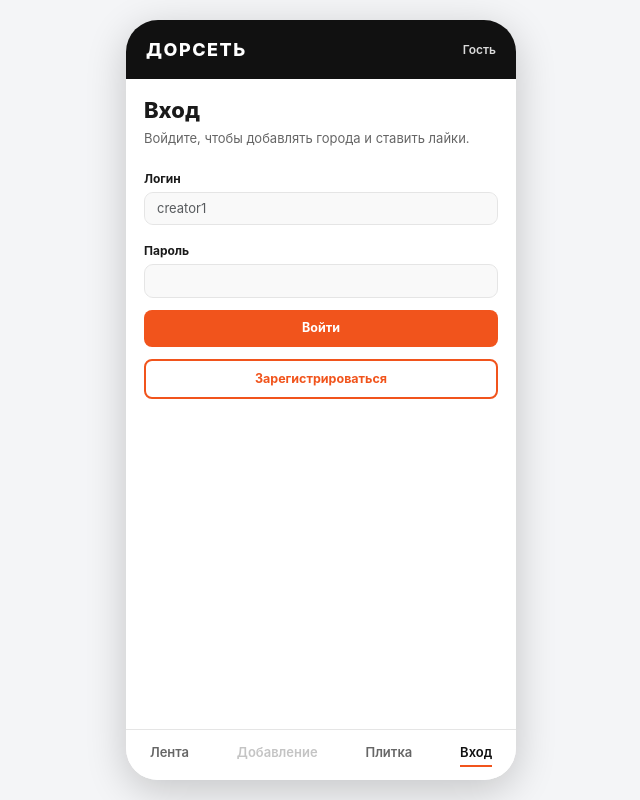
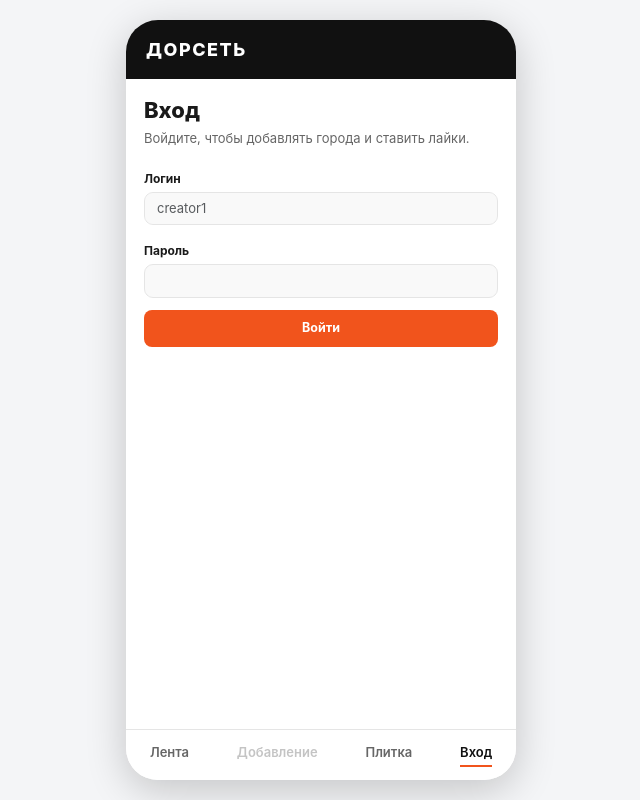
Before and after one commit to leewnaaa/road-network-frontend, a React (Vite) app: page /login in a window 1280 px wide. Shown: the whole page, without its empty margins (319-959 px from the left). Built offline with nearby package versions, Linux system fonts and the light colour scheme; no server answers.

Commit message:
Lab 6: remove username from header and registration button; fix errors.ts types

```diff
--- a/src/components/AppHeader.tsx
+++ b/src/components/AppHeader.tsx
@@ -1,17 +1,11 @@
 import { FC } from 'react'
 import { Link } from 'react-router-dom'
 import { ROUTES } from '../Routes'
-import { useAppSelector } from '../store'
 
-export const AppHeader: FC = () => {
-  const { isAuthenticated, username } = useAppSelector((state) => state.user)
-
-  return (
+export const AppHeader: FC = () => (
   <header className="main-header">
     <Link to={ROUTES.FEED} className="logo">
       ДОРСЕТЬ
     </Link>
-      <span className="header-user">{isAuthenticated ? `👤 ${username}` : 'Гость'}</span>
   </header>
 )
-}
--- a/src/index.css
+++ b/src/index.css
@@ -403,19 +403,6 @@ p { margin-bottom: 0; }
 /* ============================================
    ЛР6: авторизация, добавление, удаление, загрузка
    ============================================ */
-.main-header {
-  display: flex;
-  align-items: center;
-  justify-content: space-between;
-}
-
-.header-user {
-  color: #fff;
-  font-size: 12px;
-  font-weight: 600;
-  opacity: .85;
-}
-
 /* Анимация загрузки: перекрывает экран и блокирует кнопки */
 .loading-overlay {
   position: absolute;
--- a/src/modules/authApi.ts
+++ b/src/modules/authApi.ts
@@ -11,11 +11,6 @@ export const loginRequest = async (username: string, password: string): Promise<
   return data
 }
 
-export const registerRequest = async (username: string, password: string): Promise<UserOut> => {
-  const { data } = await http.post<UserOut>('', { username, password })
-  return data
-}
-
 export const logoutRequest = async (): Promise<MessageOut> => {
   const { data } = await http.post<MessageOut>('/logout')
   return data
--- a/src/modules/errors.ts
+++ b/src/modules/errors.ts
@@ -3,8 +3,8 @@ import axios from 'axios'
 // Бэкенд недоступен: нет ответа или proxy Vite вернул 5xx (FastAPI не запущен).
 // Только в этом случае гостю показываются mock-объекты.
 export const isBackendDown = (error: unknown): boolean => {
+  if (axios.isCancel(error)) return false
   if (!axios.isAxiosError(error)) return false
-  if (axios.isCancel(error)) return false
   return !error.response || error.response.status >= 500
 }
 
--- a/src/pages/LoginPage.tsx
+++ b/src/pages/LoginPage.tsx
@@ -2,7 +2,7 @@ import { FC, FormEvent, useState } from 'react'
 import { Alert, Button, Form, Spinner } from 'react-bootstrap'
 import { useNavigate } from 'react-router-dom'
 import axios from 'axios'
-import { loginRequest, registerRequest } from '../modules/authApi'
+import { loginRequest } from '../modules/authApi'
 import { errorMessage } from '../modules/errors'
 import { ROUTES } from '../Routes'
 import { loginSuccess } from '../slices/userSlice'
@@ -21,11 +21,11 @@ const LoginPage: FC = () => {
 
   const authMessage = (err: unknown) => {
     if (axios.isAxiosError(err) && err.response?.status === 401) return 'Неверный логин или пароль'
-    if (axios.isAxiosError(err) && err.response?.status === 409) return 'Логин уже занят'
     return errorMessage(err, 'Ошибка авторизации')
   }
 
-  const submit = async (register: boolean) => {
+  const handleSubmit = async (event: FormEvent) => {
+    event.preventDefault()
     if (!username || !password) {
       setError('Введите логин и пароль')
       return
@@ -33,7 +33,6 @@ const LoginPage: FC = () => {
     setSubmitting(true)
     setError(null)
     try {
-      if (register) await registerRequest(username, password)
       const user = await loginRequest(username, password)
       dispatch(loginSuccess(user))
       navigate(ROUTES.FEED)
@@ -41,11 +40,6 @@ const LoginPage: FC = () => {
       setError(authMessage(err))
       setSubmitting(false)
     }
-  }
-
-  const handleSubmit = (event: FormEvent) => {
-    event.preventDefault()
-    submit(false)
   }
 
   return (
@@ -78,9 +72,6 @@ const LoginPage: FC = () => {
         <Button type="submit" className="filter-apply-btn" disabled={submitting}>
           {submitting ? <Spinner animation="border" size="sm" /> : 'Войти'}
         </Button>
-        <Button type="button" className="outline-btn" disabled={submitting} onClick={() => submit(true)}>
-          Зарегистрироваться
-        </Button>
 
         {error && <Alert variant="danger" className="form-error">{error}</Alert>}
       </Form>
```
Also changed, not shown: 1 other file (tests, documents, lock files or other folders). Lines whose indentation alone changed are shown as unchanged.
